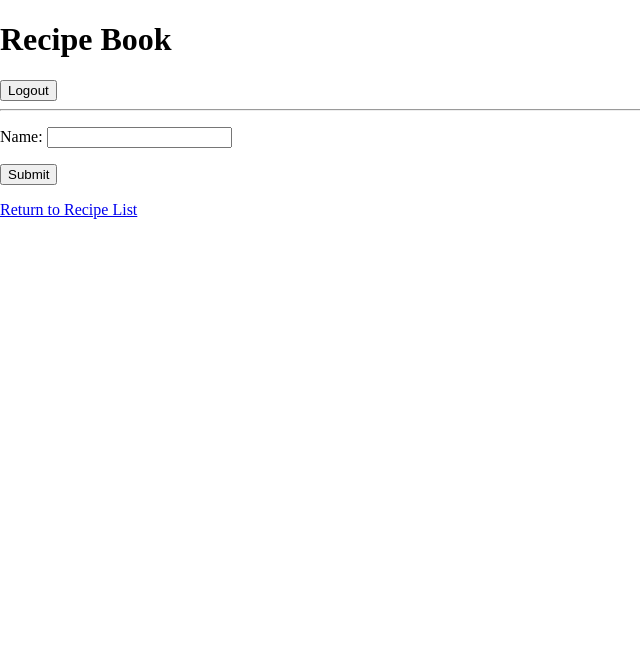
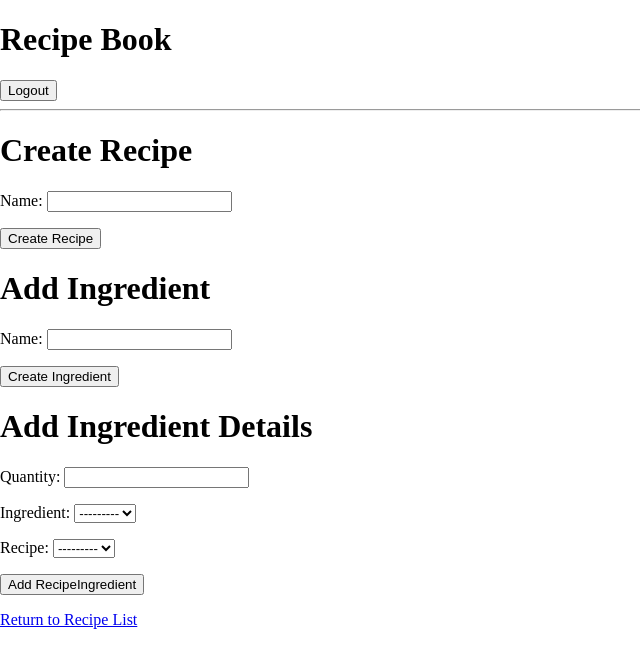
Before and after one commit to mcfcs/recipebook-pascua-gregoriodelfin, a Django app: page /recipe/add/ in a window 1280 px wide. Shown: the top 668 px of the page, without its empty margins (0-640 px from the left). Run offline with Django 5.2, Linux system fonts and the light colour scheme; the visitor is signed in with stand-in values (Sample User, id 1); data that the repository does not hold is empty.

Commit message:
Edited recipeadd to have ingredient and ingredient detail forms

```diff
--- a/recipebook/ledger/templates/recipeadd.html
+++ b/recipebook/ledger/templates/recipeadd.html
@@ -1,10 +1,25 @@
 {% extends 'base.html' %}
 {% block title %} Recipe Book {% endblock %}
 {% block content %}
-<form method="post">
-    {% csrf_token %}
-    {{ form.as_p }}
-    <input type="submit" value="Submit">
-</form>
-<p><a href="{% url 'recipe-list' %}">Return to Recipe List</a></p>
+    <h1>Create Recipe</h1>
+    <form method="POST" enctype="multipart/form-data">
+        {% csrf_token %}
+        {{ recipe_form.as_p }}
+        <button type="submit" name="create_recipe">Create Recipe</button>
+    </form>
+
+    <h1>Add Ingredient</h1>
+    <form method="POST" enctype="multipart/form-data">
+        {% csrf_token %}
+        {{ ingredient_form.as_p }}
+        <button type="submit" name="create_ingredient">Create Ingredient</button>
+    </form>
+
+    <h1>Add Ingredient Details</h1>
+    <form method="POST" enctype="multipart/form-data">
+        {% csrf_token %}
+        {{ recipe_ingredient_form.as_p }}
+        <button type="submit" name="create_recipe_ingredient">Add RecipeIngredient</button>
+    </form>
+    <p><a href="{% url 'recipe-list' %}">Return to Recipe List</a></p>
 {% endblock %}
```
